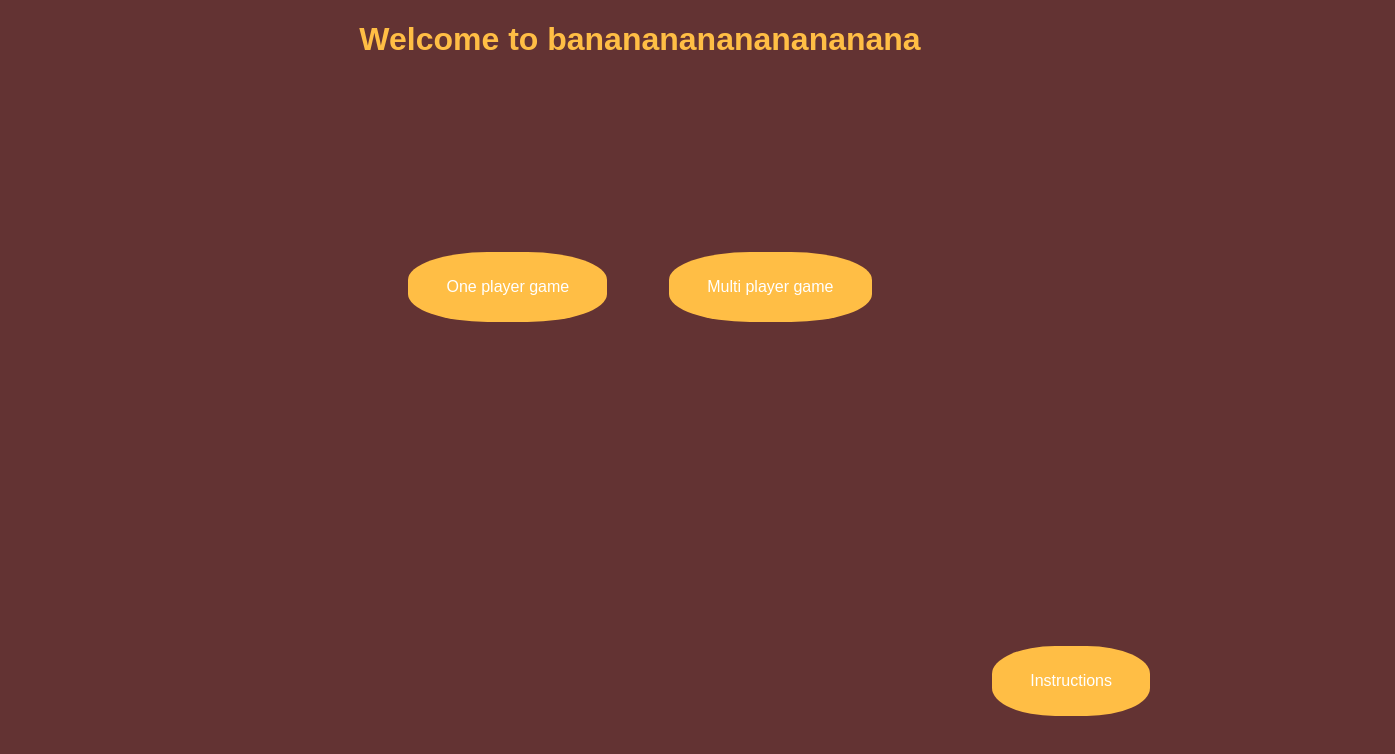
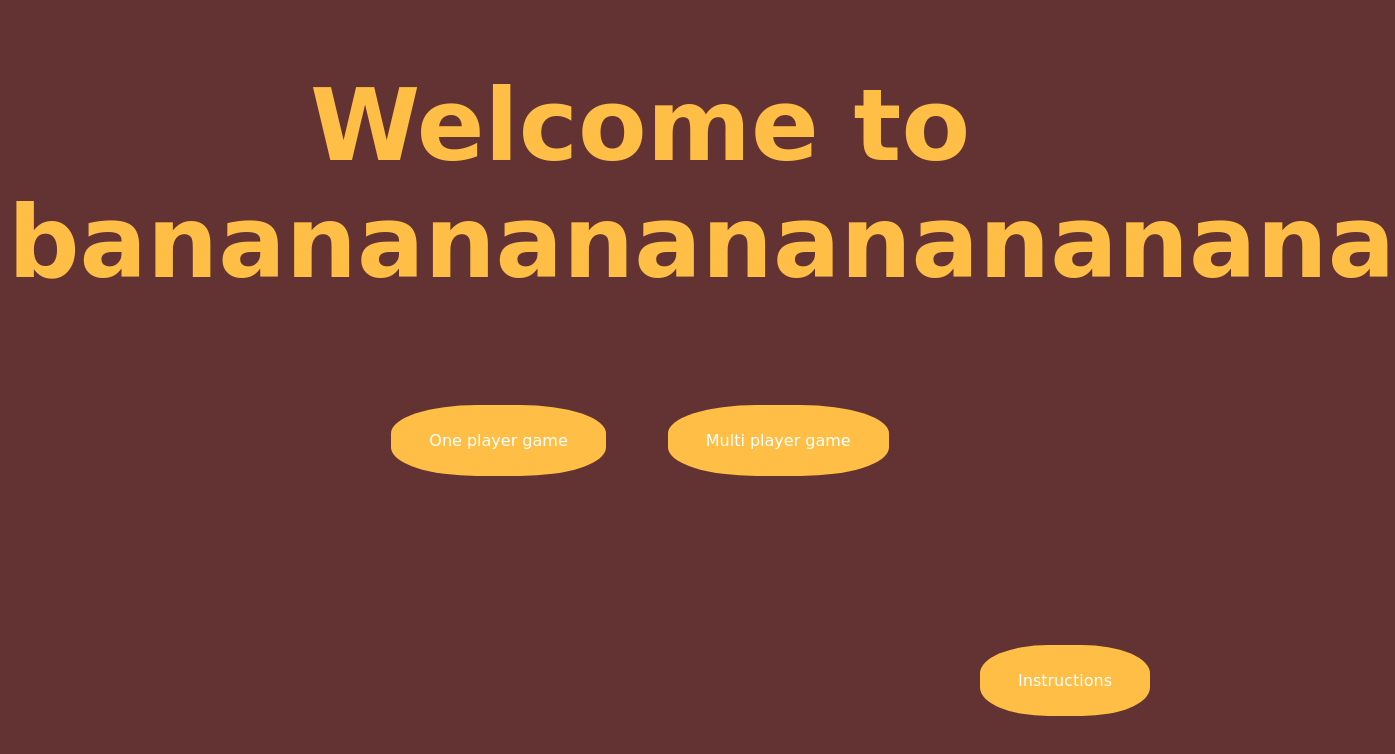
Before and after one commit to sophialaf/AboutMe, a website: page Bgram/divOne/startPage.html in a window 1280 px wide. Shown: the whole page, 1395 px wide, since content can reach past the window. Drawn offline with Linux system fonts and the light colour scheme.

Commit message:
fun font!

```diff
--- a/Bgram/divOne/css3.css
+++ b/Bgram/divOne/css3.css
@@ -4,7 +4,15 @@
     align-items: center;
 }
 
+body{
+    font-family: 'Barriecito', cursive;
+}
+
+header{
+    font-family: 'Barriecito', cursive;
+}
 .left {
+    display:flex;
     text-align: left;
 }
 
@@ -69,6 +77,7 @@
 
 button {
     background-color: rgb(255, 190, 69);
+    font-family: 'Barriecito', cursive;
     border: none;
     color: white;
     padding: 26px 38px;
@@ -114,7 +123,8 @@ body {
 
 .header {
     text-align: center;
-    font-family: fantasy;
+    font-family: 'Barriecito', cursive;
+    font-size: 100px;
 }
 
 .startButtons {
@@ -122,15 +132,13 @@ body {
     display: flex;
     flex-direction: row;
     justify-content: center;
-    margin-top: 190px;
-    /* margin: 30px; */
+    margin-top: 100px;
 }
 
 .instructionsButton {
     position: absolute;
     bottom: 80px;
     right: 10%;
-    /* transform: translateX(-30%); */
 }
 
 .tile {
@@ -285,7 +293,7 @@ body {
     border-radius: 10px;
     /* margin: 10px; */
     box-shadow: #898989 0 -4px 10px inset;
-    /* visibility: hidden; */
+    visibility: hidden;
     text-align: center;
 }
 
```
